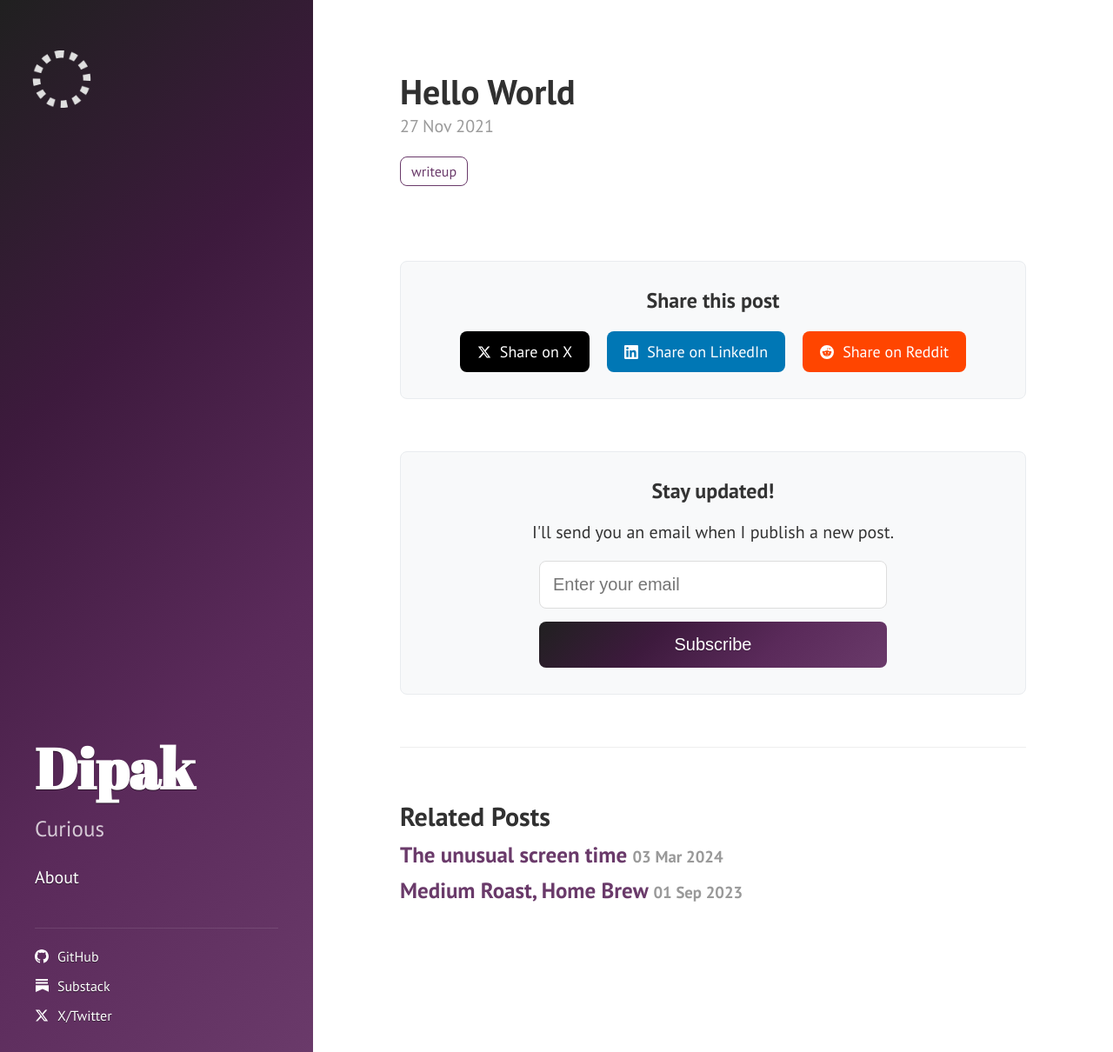
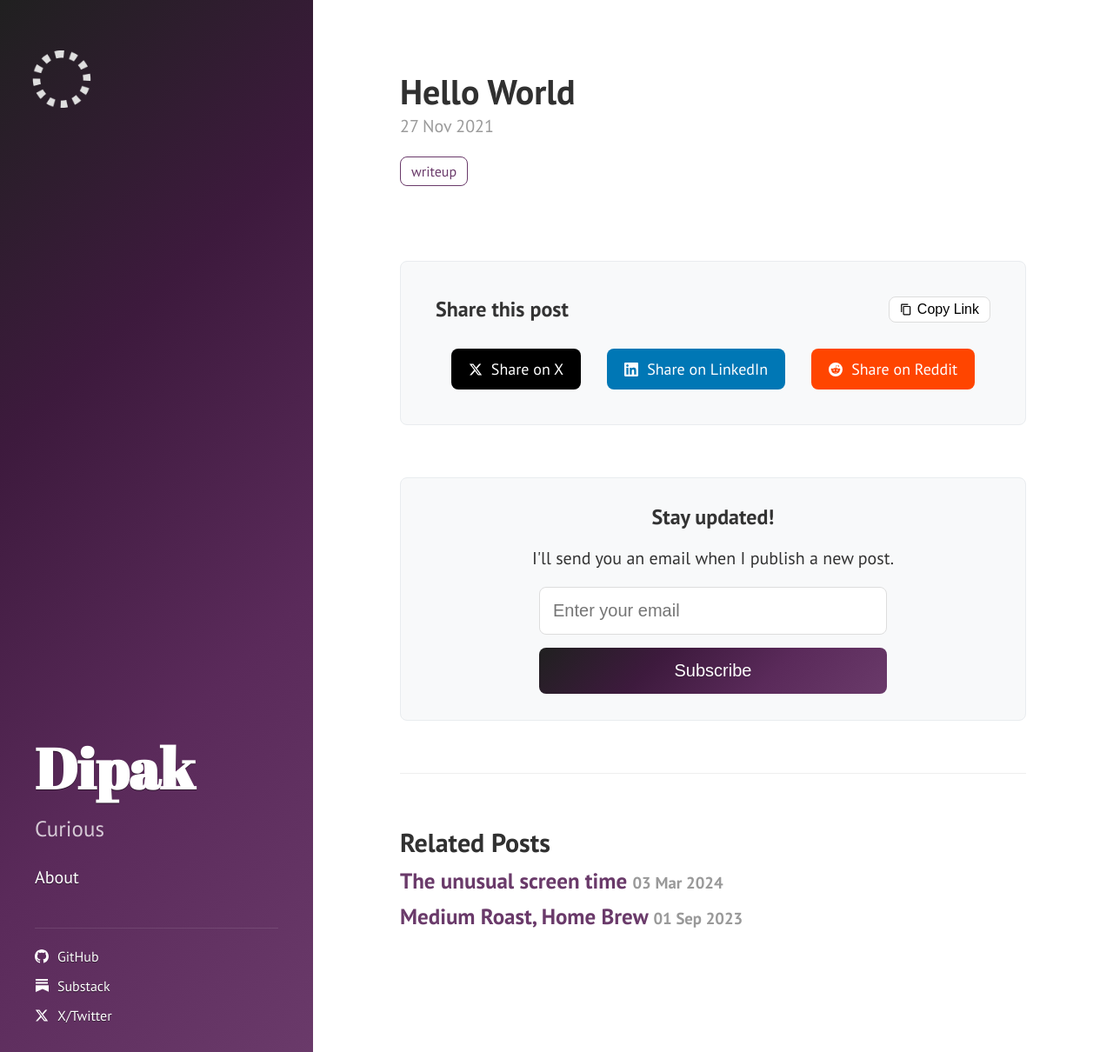
Before and after one commit to wandip/wandip.github.io, a Jekyll site: the page built from _posts/2021-11-27-hello-world.md, in a window 1280 px wide and 1210 px high. Shown: the whole window at 87% size. Built offline with Jekyll 4.4.1, drawn with Linux system fonts in a browser that asks for light colours.

Commit message:
Add copy link button in sharing

```diff
--- a/_includes/share-buttons.html
+++ b/_includes/share-buttons.html
@@ -1,5 +1,14 @@
 <div class="share-buttons">
+  <div class="share-header">
+    <div class="share-title-row">
       <h3>Share this post</h3>
+      <button class="copy-link-button" onclick="copyPageLink()">
+        <svg class="share-icon" viewBox="0 0 24 24" width="16" height="16">
+          <path fill="currentColor" d="M16 1H4C2.9 1 2 1.9 2 3v14h2V3h12V1zm3 4H8C6.9 5 6 5.9 6 7v14c0 1.1.9 2 2 2h11c1.1 0 2-.9 2-2V7c0-1.1-.9-2-2-2zm0 16H8V7h11v14z"/>
+        </svg>
+        <span>Copy Link</span>
+      </button>
+    </div>
     <div class="share-links">
       <a href="https://twitter.com/intent/tweet?text={{ page.title }}&url={{ site.url }}{{ page.url }}&via={{ site.twitter_username }}"
          class="share-button twitter"
@@ -32,3 +41,65 @@
       </a>
     </div>
   </div>
+</div>
+
+<script>
+function copyPageLink() {
+  const url = window.location.href;
+  navigator.clipboard.writeText(url).then(() => {
+    const button = document.querySelector('.copy-link-button');
+    const originalText = button.innerHTML;
+    button.innerHTML = '<svg class="share-icon" viewBox="0 0 24 24" width="16" height="16"><path fill="currentColor" d="M9 16.17L4.83 12l-1.42 1.41L9 19 21 7l-1.41-1.41L9 16.17z"/></svg><span>Copied!</span>';
+    setTimeout(() => {
+      button.innerHTML = originalText;
+    }, 2000);
+  });
+}
+</script>
+
+<style>
+.share-buttons {
+  padding: 2rem;
+}
+.share-header {
+  display: flex;
+  flex-direction: column;
+  align-items: flex-start;
+  gap: 1rem;
+}
+.share-title-row {
+  display: flex;
+  align-items: center;
+  justify-content: space-between;
+  width: 100%;
+  margin-bottom: 0.5rem;
+}
+.share-title-row h3 {
+  margin: 0;
+}
+.copy-link-button {
+  display: flex;
+  align-items: center;
+  gap: 0.3rem;
+  padding: 0.25rem 0.6rem;
+  border: 1px solid #ddd;
+  border-radius: 8px;
+  background: white;
+  cursor: pointer;
+  font-size: 0.8rem;
+  transition: all 0.2s ease;
+  font-weight: 500;
+}
+.copy-link-button:hover {
+  background: #f5f5f5;
+}
+.copy-link-button .share-icon {
+  width: 14px;
+  height: 14px;
+}
+.share-links {
+  display: flex;
+  gap: 1.5rem;
+  width: 100%;
+}
+</style>
```
Lines whose indentation alone changed are shown as unchanged.
